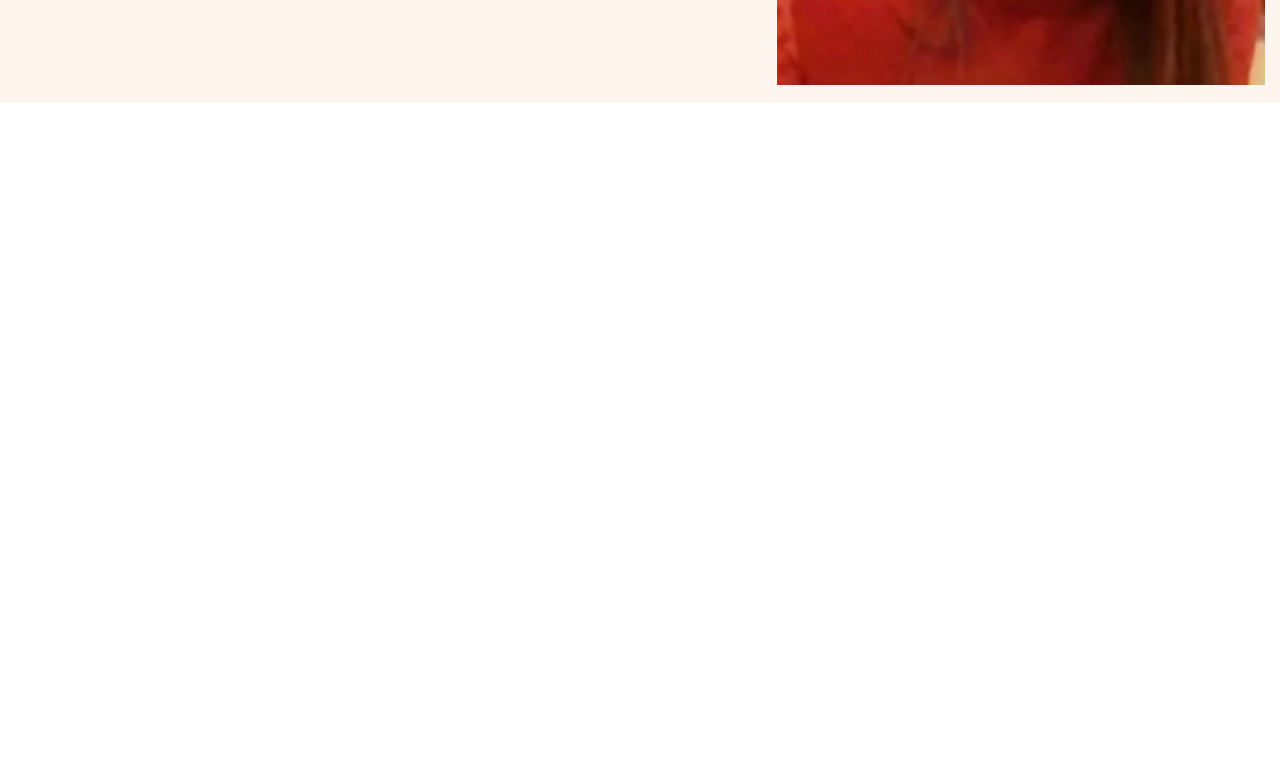
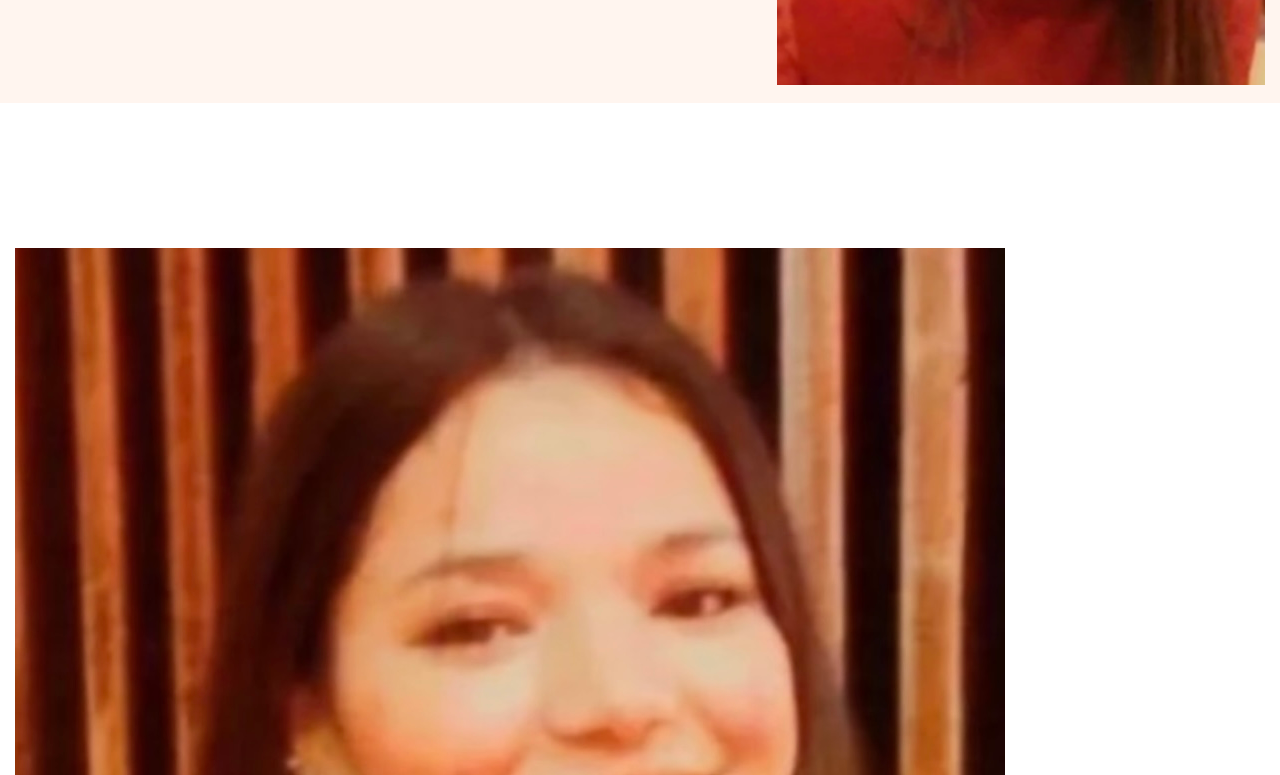
Before and after one commit to sandhya063/portfolio, a plain HTML site: page index.html in a window 1280 px wide. Shown: the part 565-1340 px from the top of the page. Before the commit the page ends 800 px from the top, so only its background shows below. Drawn offline with Linux system fonts and the light colour scheme; files whose address does not match are found by name.

Commit message:
made changes

```diff
--- a/assets/css/styles.css
+++ b/assets/css/styles.css
@@ -160,7 +160,34 @@ display: flex;
 
 }
 
+.hero-banner img:hover {
+    color: aquamarine;
+}
+
+
+/* Ending- header */
 
 
 
-/* Ending- header */
+
+/*Start about me section */
+
+.about-me-row {
+padding: 130px 0;
+
+}
+
+.about-me-container {
+display: flex;
+gap: 50px;
+}
+
+
+
+
+
+
+
+
+
+/*End about me section */
--- a/index.html
+++ b/index.html
@@ -66,9 +66,26 @@
 
 
 
+        </div>
 
 
+
+
+    </div>
+
+    <!---EndinG HERO SECTION-->
+<!--Starting about me section-->
+<div class="row-wrapper about-me-row ">
+    <div class="row-container about-me-container">
+        <div class="about-me-image">
+        <img src="./assets/images/IMG_5108 (1).jpg" alt="">
         </div>
+
+<div class="about-me-content">
+
+</div>
+
+
 
 
 
@@ -78,7 +95,24 @@
 
 
 
-    <!---EndinG HERO SECTION-->
+
+
+
+
+
+</div>
+
+
+
+
+
+
+
+
+
+
+
+<!--Ending about me section-->
 
 
 
```
